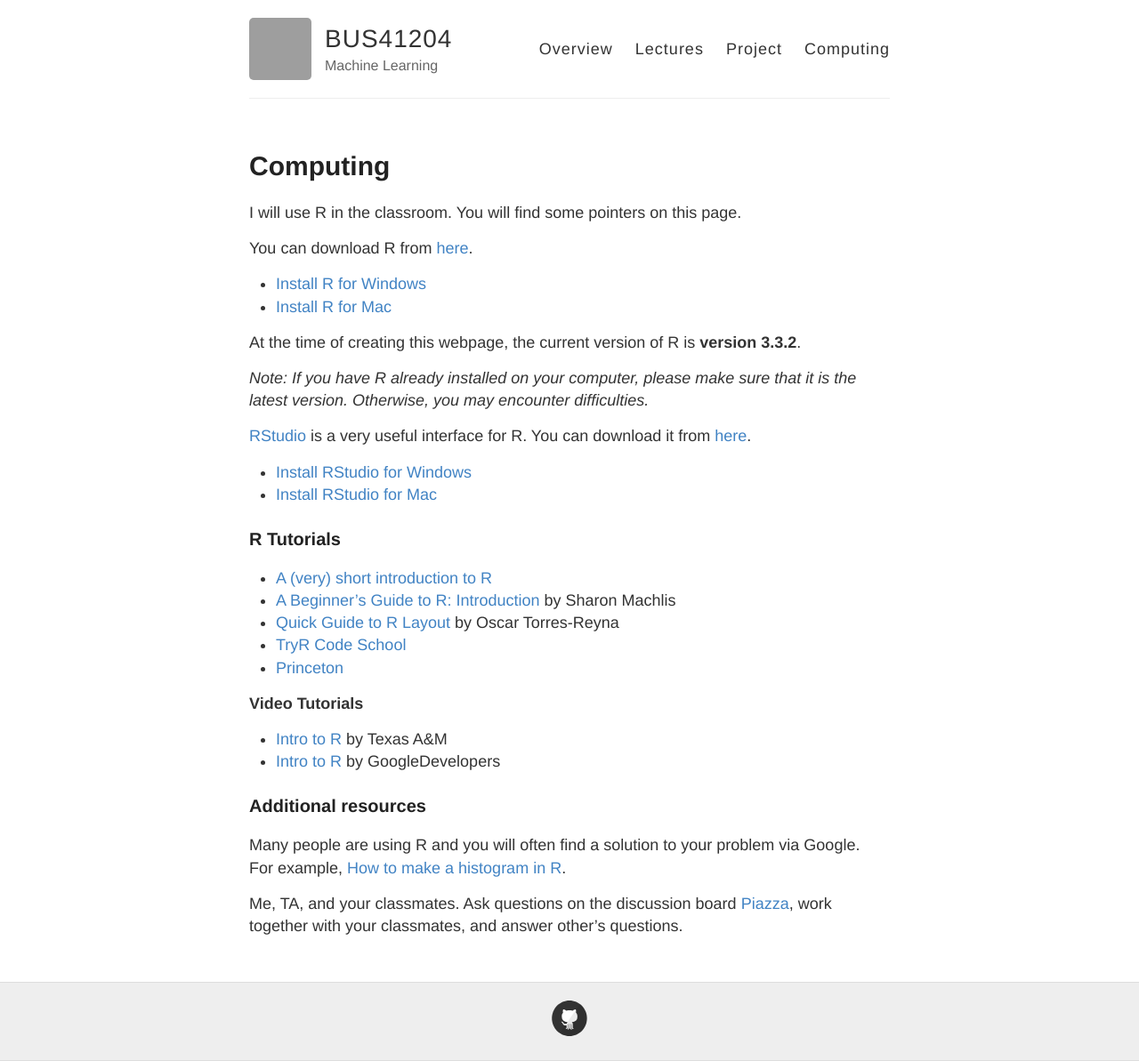
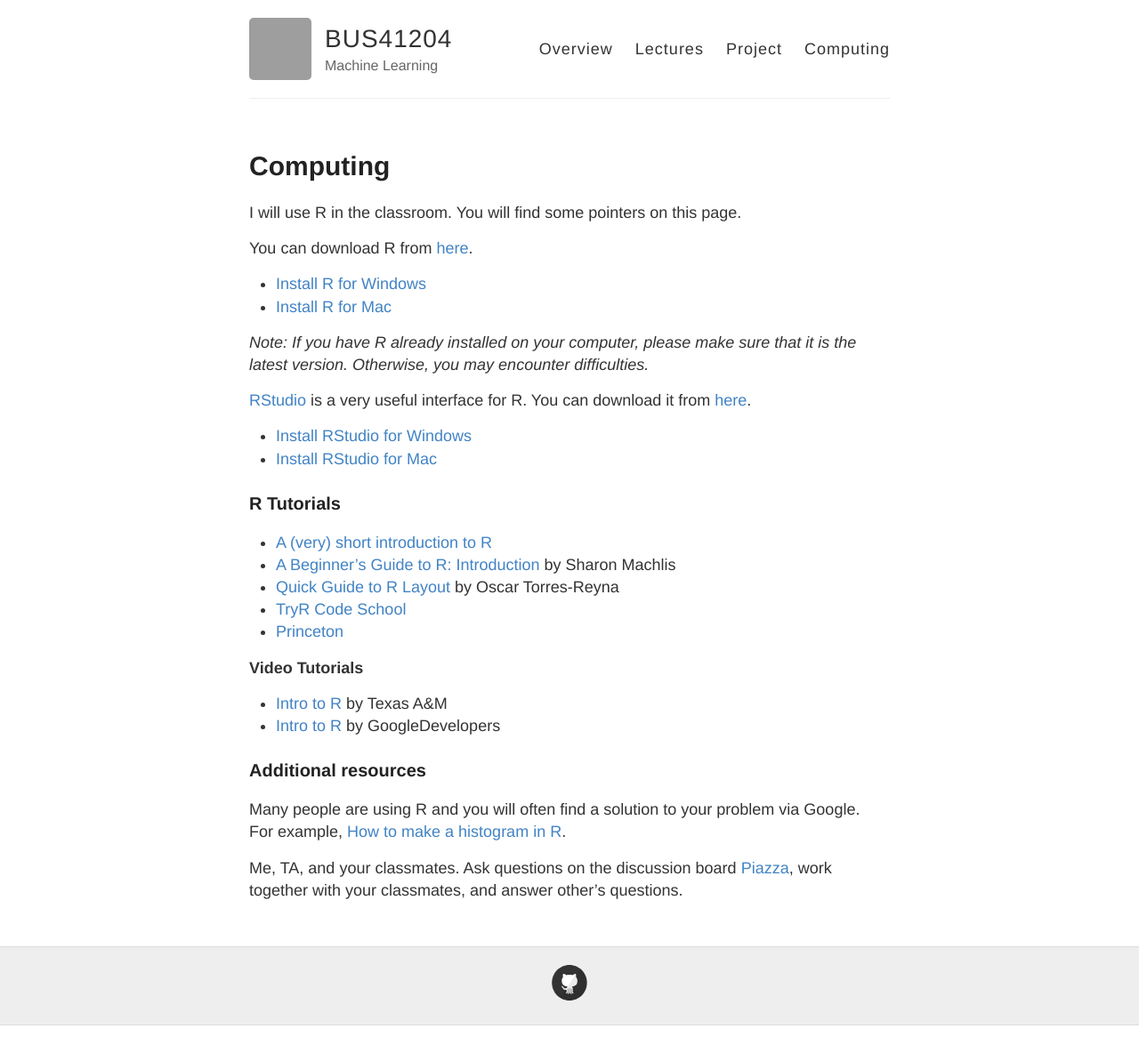
Before and after one commit to ChicagoBoothML/ML2017, a Jekyll site: the page built from computing.md, in a window 1280 px wide. Shown: the whole page at 89% size. Built offline with Jekyll 4.4.1, drawn with Linux system fonts in a browser that asks for light colours; after the commit the page ends 1153 px from its top, so only the background shows below that; grey boxes are pictures that could not be loaded.

Commit message:
Update computing.md

```diff
--- a/computing.md
+++ b/computing.md
@@ -11,8 +11,6 @@ You can download R from [here](https://www.r-project.org/).
 
 - [Install R for Windows](https://www.youtube.com/watch?v=A56PD8BSS0A)
 - [Install R for Mac](https://www.youtube.com/watch?v=ICGkG7Gg6j0)
-
-At the time of creating this webpage, the current version of R is **version 3.3.2**.
 
 _Note: If you have R already installed on your computer, please make sure that
 it is the latest version. Otherwise, you may encounter difficulties._
```
